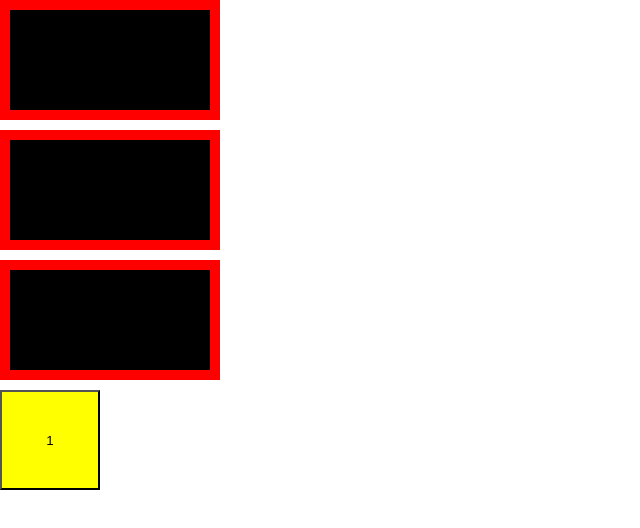
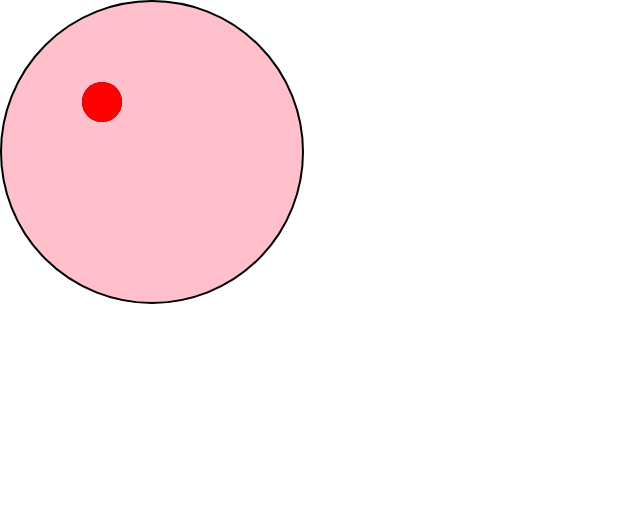
Before and after one commit to Snikerso/sekcja_uzytkownika, a React (Create React App) app: page / in a window 1280 px wide. Shown: the top 528 px of the page, without its empty margins (0-640 px from the left). Built offline with nearby package versions, Linux system fonts and the light colour scheme.

Commit message:
Opis zmian cokolwiek

```diff
--- a/src/App.js
+++ b/src/App.js
@@ -1,48 +1,40 @@
-import './App.css';
-import styled, {css} from "styled-components"
-import { useState } from 'react';
+import "./App.css";
+import styled, { css } from "styled-components";
+import { useState } from "react";
 
+// template string``
+// string: "" ''
+const Head = styled.div`
+  position: relative;
+  width: 300px;
+  height: 300px;
+  background-color: pink;
+  border: 2px solid black;
+  border-radius: 100%;
+`;
 
-const Square = styled.div`
-  width: 100px;
-  height: 100px;
-  border: 10px solid red;
+const Eye = styled.div`
+  position: absolute;
+  top: 80px;
+  left: 80px;
+  width: 40px;
+  height: 40px;
   background-color: black;
-
-  ${({cssIndex}) => cssIndex && css`
-     width: 200px;
-  `}
-
-`
-
-const Button = styled.button`
-  width: 100px;
-  height: 100px;
-  background-color: yellow;
-
-
-`
-
-const useStateNasz = () => {
-  const [cssIndex, setCssIndex] = useState(1)
-
-  const handleChange = () =>{
-    setCssIndex(cssIndex + 1)
-  }
-
-  return [cssIndex, setCssIndex, handleChange]
-}
+  border-radius: 500%;
+  ${({ red }) =>
+    red === true &&
+    css`
+      background-color: red;
+    `}
+`;
 
 function App() {
-  const [zmiennaZwracana, FunkcjaZwracana, handleChange ] = useStateNasz()
-
   return (
-    <div id='wrapper'>
-      <Square cssIndex={zmiennaZwracana}></Square>
-      <Square cssIndex={zmiennaZwracana} isBlack={true}>2</Square>
-      <Square cssIndex={zmiennaZwracana}>3</Square>
-
-      <Button onClick={() => handleChange() }>{zmiennaZwracana}</Button>
+    <div>
+      <Head>
+        <Eye red={false} />
+        <Eye red={true} />
+      </Head>
     </div>
   );
 }
```
